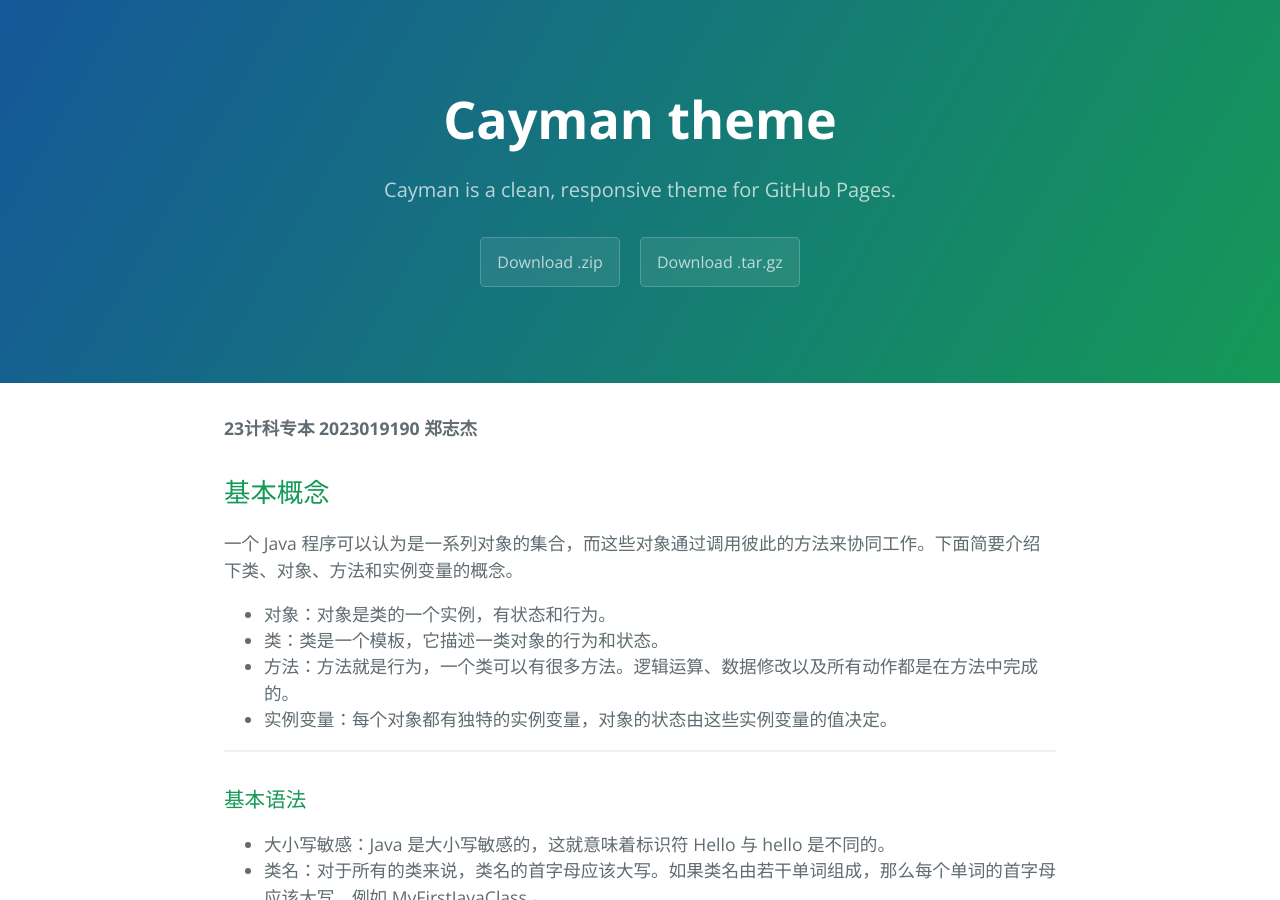
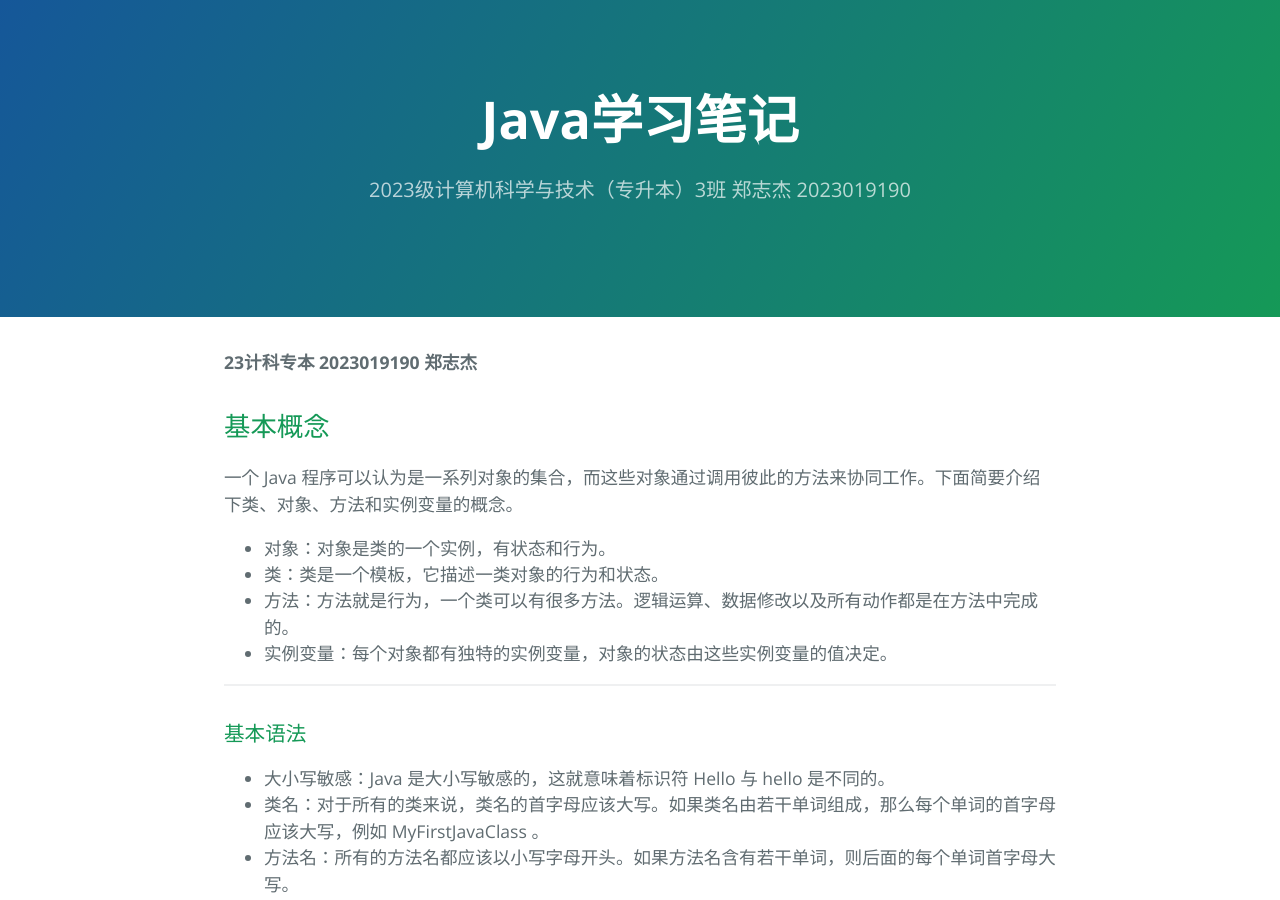
Before and after one commit to YGU-ZZJ/YGU-ZZJ.github.io, a Jekyll site: the page built from index.md, in a window 1280 px wide and 900 px high. Built offline with Jekyll 4.4.1, drawn with Linux system fonts in a browser that asks for light colours; our own code applies the rules of GitHub Pages for plain Markdown files.

Commit message:
Update _config.yml

```diff
--- a/_config.yml
+++ b/_config.yml
@@ -1,5 +1,5 @@
-title: Cayman theme
-description: Cayman is a clean, responsive theme for GitHub Pages.
-show_downloads: true
+title: Java学习笔记
+description: 2023级计算机科学与技术（专升本）3班 郑志杰 2023019190
+show_downloads: false
 google_analytics:
 theme: jekyll-theme-cayman
```
